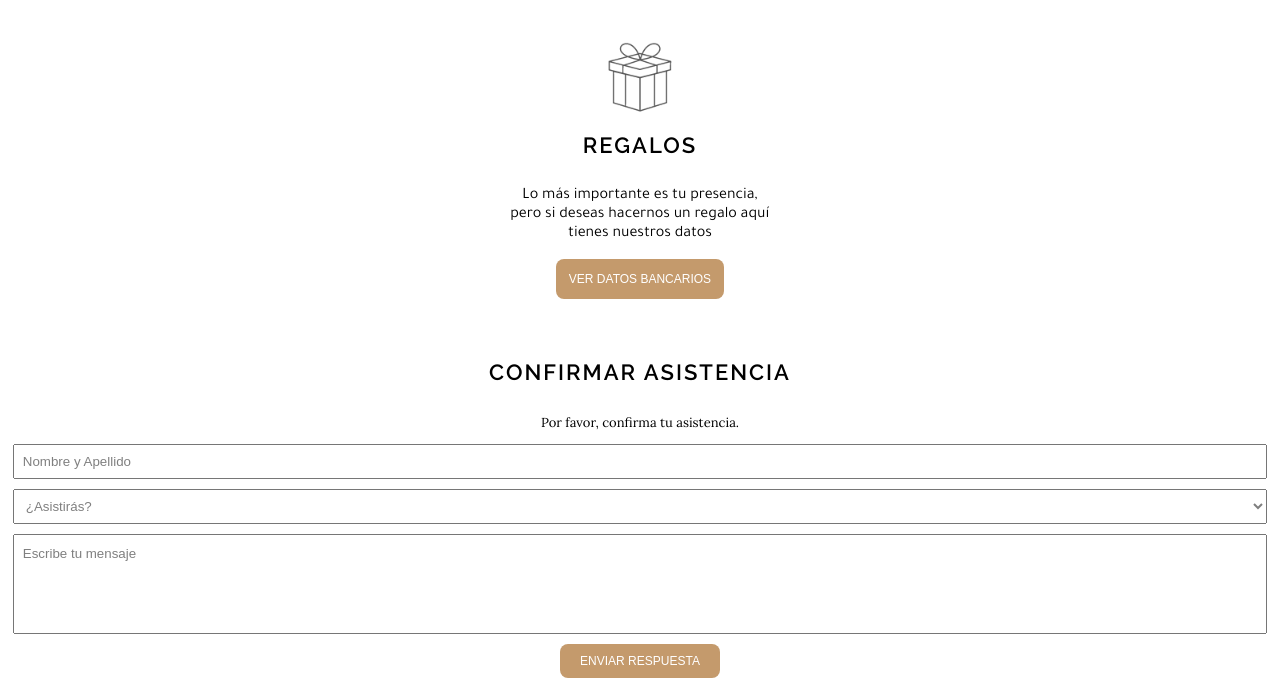
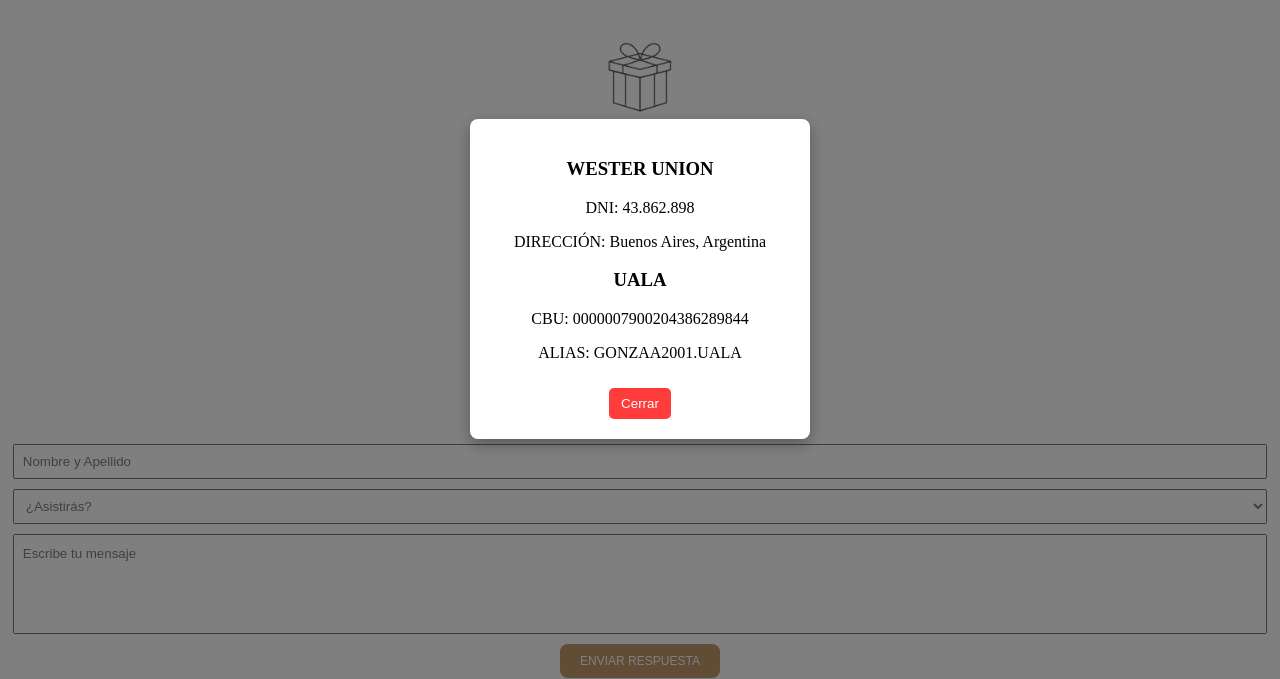
Before and after one commit to alejoaguero/casamientojazygonza, a plain HTML site: page index.html in a window 1280 px wide. Both pictures are taken after a click on the button "VER DATOS BANCARIOS". Shown: the part 2993-3672 px from the top of the page. Drawn offline with nearby package versions, Linux system fonts and the light colour scheme.

Commit message:
agregar pop up

```diff
--- a/index.html
+++ b/index.html
@@ -116,7 +116,7 @@
                 <p class="event-boda-ceremonia-regalos">Lo más importante es tu presencia,</p>
                 <p class="event-boda-ceremonia-regalos">pero si deseas hacernos un regalo aquí</p>
                 <p class="event-boda-ceremonia-regalos">tienes nuestros datos</p>
-                <button title="dato-bancarios" type="button" class="event-boda-ceremonia-boton event-boda-ceremonia-botonRegalo">VER DATOS BANCARIOS</button>
+                <button title="dato-bancarios" type="button" class="event-boda-ceremonia-boton event-boda-ceremonia-botonRegalo" onclick="openPopup()">VER DATOS BANCARIOS</button>
             </div>
             <div class="event-boda-ceremonia event-boda-ceremonia-seccion"><!-- Confirmar asistencia  -->
                 <h4 class="animate__animated">CONFIRMAR ASISTENCIA</h4>
@@ -140,6 +140,18 @@
                 <h4 class="event-boda-ceremonia-nombres animate__animated">Jaz y Gonza</h4>
             </div>
         </div>
+        <!--Pop Up-->
+        <div class="popup-overlay" id="popup">
+            <div class="popup-content">
+                <h3>WESTER UNION</h3>
+                <p>DNI: 43.862.898</p>
+                <P>DIRECCIÓN: Buenos Aires, Argentina</P>
+                <h3>UALA</h3>
+                <p>CBU: 0000007900204386289844</p>
+                <p>ALIAS: GONZAA2001.UALA</p>
+                <button class="close-btn" onclick="closePopup()">Cerrar</button>
+            </div>
+        </div>
     <script src="./index.js"></script>
     <script src="https://cdn.lordicon.com/lordicon.js"></script>
     </body>
--- a/index.js
+++ b/index.js
@@ -57,3 +57,21 @@
 
     elements.forEach(element => observer.observe(element));
 });
+
+
+/** Pop up */
+
+function openPopup() {
+    document.getElementById("popup").classList.add("active");
+}
+
+function closePopup() {
+    document.getElementById("popup").classList.remove("active");
+}
+
+// Cerrar si se hace clic fuera del contenido
+document.getElementById("popup").addEventListener("click", function(event) {
+    if (event.target === this) {
+        closePopup();
+    }
+});
--- a/main.css
+++ b/main.css
@@ -396,3 +396,53 @@
 textarea::placeholder {
     color: rgba(0, 0, 0, 0.5); /* Color negro con 50% de opacidad */
 }
+
+/* Pop up */
+
+.popup-overlay {
+    position: fixed;
+    top: 0;
+    left: 0;
+    width: 100%;
+    height: 100%;
+    background: rgba(0, 0, 0, 0.5);
+    display: flex;
+    align-items: center;
+    justify-content: center;
+    opacity: 0;
+    visibility: hidden;
+    transition: opacity 0.3s, visibility 0.3s;
+}
+
+/* Contenedor del popup */
+.popup-content {
+    background: white;
+    padding: 20px;
+    width: 300px;
+    border-radius: 8px;
+    text-align: center;
+    box-shadow: 0 5px 15px rgba(0, 0, 0, 0.3);
+    transform: scale(0.9);
+    transition: transform 0.3s;
+}
+
+/* Botón de cerrar */
+.close-btn {
+    background: #ff3b3b;
+    color: white;
+    border: none;
+    padding: 8px 12px;
+    cursor: pointer;
+    border-radius: 5px;
+    margin-top: 10px;
+}
+
+/* Mostrar el popup */
+.popup-overlay.active {
+    opacity: 1;
+    visibility: visible;
+}
+
+.popup-overlay.active .popup-content {
+    transform: scale(1);
+}
```
